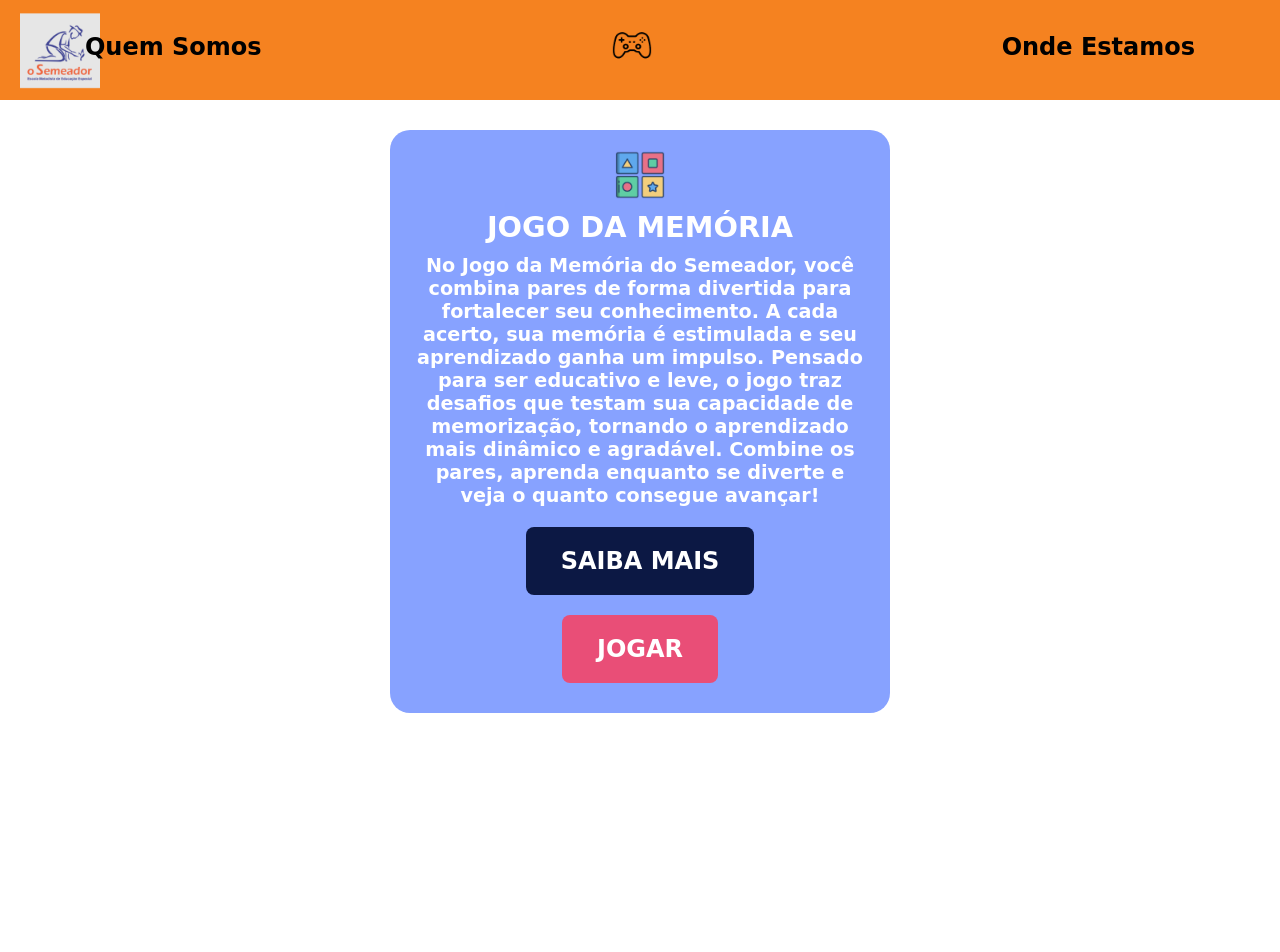
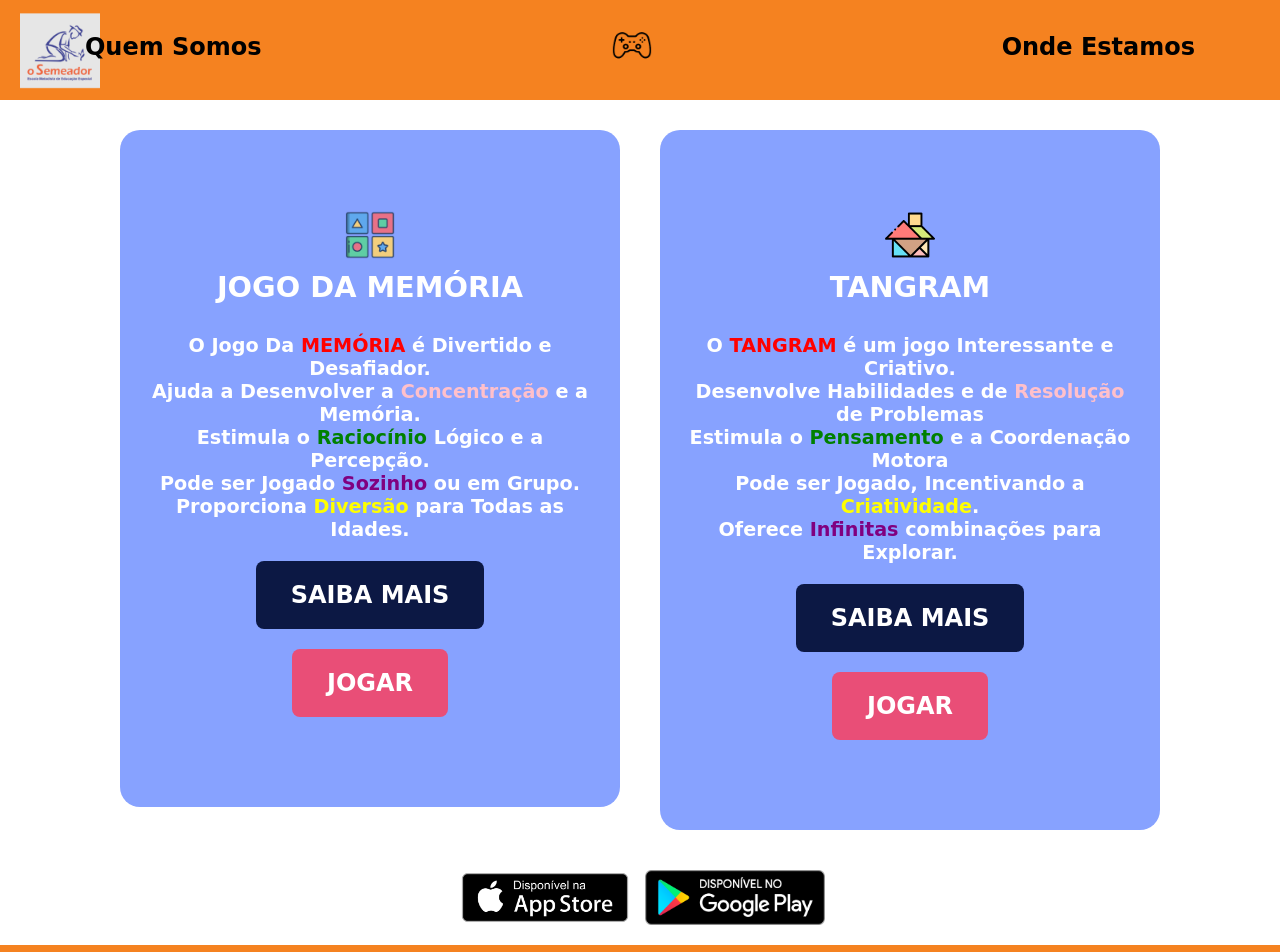
Before and after one commit to guilhermesantos0/Jornada_Do_Saber, a plain HTML site: page Website/index.html in a window 1280 px wide. Shown: the top 952 px of the page. Drawn offline with Linux system fonts and the light colour scheme; a web font is replaced by a local one.

Commit message:
mudanças visuais

```diff
--- a/Website/index.html
+++ b/Website/index.html
@@ -38,12 +38,14 @@
                     alt="Ícone do Jogo da Memória"
                     class="icone-jogo">
                 <h2>JOGO DA MEMÓRIA</h2>
-                <p>No Jogo da Memória do Semeador, você combina pares de forma divertida para
-                    fortalecer seu conhecimento. A cada acerto, sua memória é estimulada e seu
-                    aprendizado ganha um impulso. Pensado para ser educativo e leve, o jogo traz
-                    desafios que testam sua capacidade de memorização, tornando o aprendizado mais
-                    dinâmico e agradável. Combine os pares, aprenda enquanto se diverte e veja o
-                    quanto consegue avançar!</p>
+                <p>
+                    O Jogo Da <span style="color: red;">MEMÓRIA</span> é Divertido e Desafiador. <br>
+                    Ajuda a Desenvolver a <span style="color: pink;">Concentração</span> e a Memória. <br>
+                    Estimula o <span style="color: green;">Raciocínio</span> Lógico e a Percepção. <br>
+                    Pode ser Jogado <span style="color: purple;">Sozinho</span> ou em Grupo. <br>
+                    Proporciona <span style="color: yellow;">Diversão</span> para Todas as Idades.
+                </p>
+
                 <!-- Botões alinhados -->
                 <div class="botoes">
                     <a href="JogoDaMemoria.html" class="botao-saiba-mais">SAIBA MAIS</a>
@@ -57,13 +59,14 @@
                     alt="Ícone do Jogo Tangram"
                     class="icone-jogo">
                 <h2>TANGRAM</h2>
-                <p>No Jogo da Trilha do Semeador, avance pelo tabuleiro respondendo perguntas
-                    educativas para alcançar o objetivo final antes dos adversários. A cada resposta
-                    correta, você ganha a chance de avançar, aproximando-se da vitória de forma
-                    divertida e cheia de aprendizado. Esse jogo foi pensado para tornar o
-                    conhecimento acessível e empolgante, incentivando o estudo enquanto você se
-                    diverte. Chegue ao final da trilha e mostre que você é o grande campeão do
-                    Semeador!</p>
+                <p>
+                    O<span style="color: red;"> TANGRAM</span> é um jogo Interessante e Criativo. <br>
+                    Desenvolve Habilidades e de <span style="color: pink;">Resolução</span> de Problemas <br>
+                    Estimula o <span style="color: green;">Pensamento</span> e a Coordenação Motora <br>
+                    Pode ser Jogado, Incentivando a <span style="color: yellow;">Criatividade</span>. <br>
+                    Oferece <span style="color: purple;">Infinitas</span> combinações para Explorar.
+                </p>
+
                 <!-- Botões alinhados -->
                 <div class="botoes">
                     <a href="pagina-tangram.html" class="botao-saiba-mais">SAIBA MAIS</a>
--- a/Website/style.css
+++ b/Website/style.css
@@ -1,3 +1,4 @@
+
 /* Reset básico */
 * {
   margin: 0;
@@ -11,18 +12,21 @@ body {
   color: black;
   display: flex;
   flex-direction: column;
-  min-height: 100vh;
+  margin-top: 0%;
   font-weight: bold;
+  margin: 0;
+  padding: 0;
 }
 
 /* -------------------------------------------- */
 /* Header */
 header {
+  margin: 0;
+  padding: 0;
   display: flex;
   justify-content: center;
   align-items: center;
   background-color: #f58220;
-  padding: 10px 0;
   position: relative;
   min-height: 100px;
 }
@@ -103,24 +107,10 @@ main {
   flex: 1;
   display: flex;
   justify-content: center;
-  padding: 20px 0;
   gap: 300px;
   flex-wrap: wrap;
-}
-
-/* Estilos das caixas de jogos */
-.caixa-jogo {
-  background-color: #87A2FF;
-  border-radius: 20px;
-  padding: 20px 25px; /* Aumenta o padding para expandir a altura */
-  margin: 10px;
-  width: 100%;
-  max-width: 500px;
-  text-align: center;
-  color: white;
-  display: flex;
-  flex-direction: column;
-  align-items: center;
+  margin: 0;
+  padding-top: 0;
 }
 
 
@@ -129,8 +119,8 @@ main {
   display: flex;
   justify-content: center;
   gap: 10px; /* Ajusta a distância entre as imagens */
-  margin-top: 20px; /* Aproxima as imagens das caixas de texto */
-  padding-bottom: 20px;
+  margin-top: 0%; /* Aproxima as imagens das caixas de texto */
+  padding-bottom: px;
   width: 100%;
 }
 
@@ -271,3 +261,46 @@ header .logo a, header .logo a::after {
   content: none !important;
   transition: none !important;
 }
+
+/* Estilos das caixas de jogos */
+
+/* Estilos do main para exibição em linha */
+main {
+  display: flex;
+  justify-content: center;
+  align-items: flex-start; /* Alinha os itens no topo */
+  gap: 20px; /* Ajuste conforme necessário para o espaçamento entre as caixas */
+  padding: 20px;
+  flex-wrap: wrap; /* Permite que os elementos ocupem uma nova linha, se necessário */
+  width: 100%;
+}
+
+/* Estilos para app-download */
+.app-download {
+  display: flex;
+  justify-content: center;
+  gap: 10px; /* Ajusta a distância entre as imagens */
+  margin-top: 10px;
+  padding-bottom: 0;
+  width: 100%;
+}
+
+.caixa-jogo {
+  background-color: #87A2FF;
+  border-radius: 20px;
+  padding: 80px 25px; /* Aumenta o padding superior e inferior */
+  margin: 10px; /* Mantém o espaço em volta da caixa */
+  width: 100%;
+  max-width: 500px;
+  text-align: center;
+  color: white;
+  display: flex;
+  flex-direction: column;
+  align-items: center;
+  min-height: 200px; /* Define uma altura mínima para a caixa */
+}
+
+.caixa-jogo p {
+  margin-top: 20px; /* Adiciona espaço acima do texto */
+  margin-bottom: 20px;
+}
```
